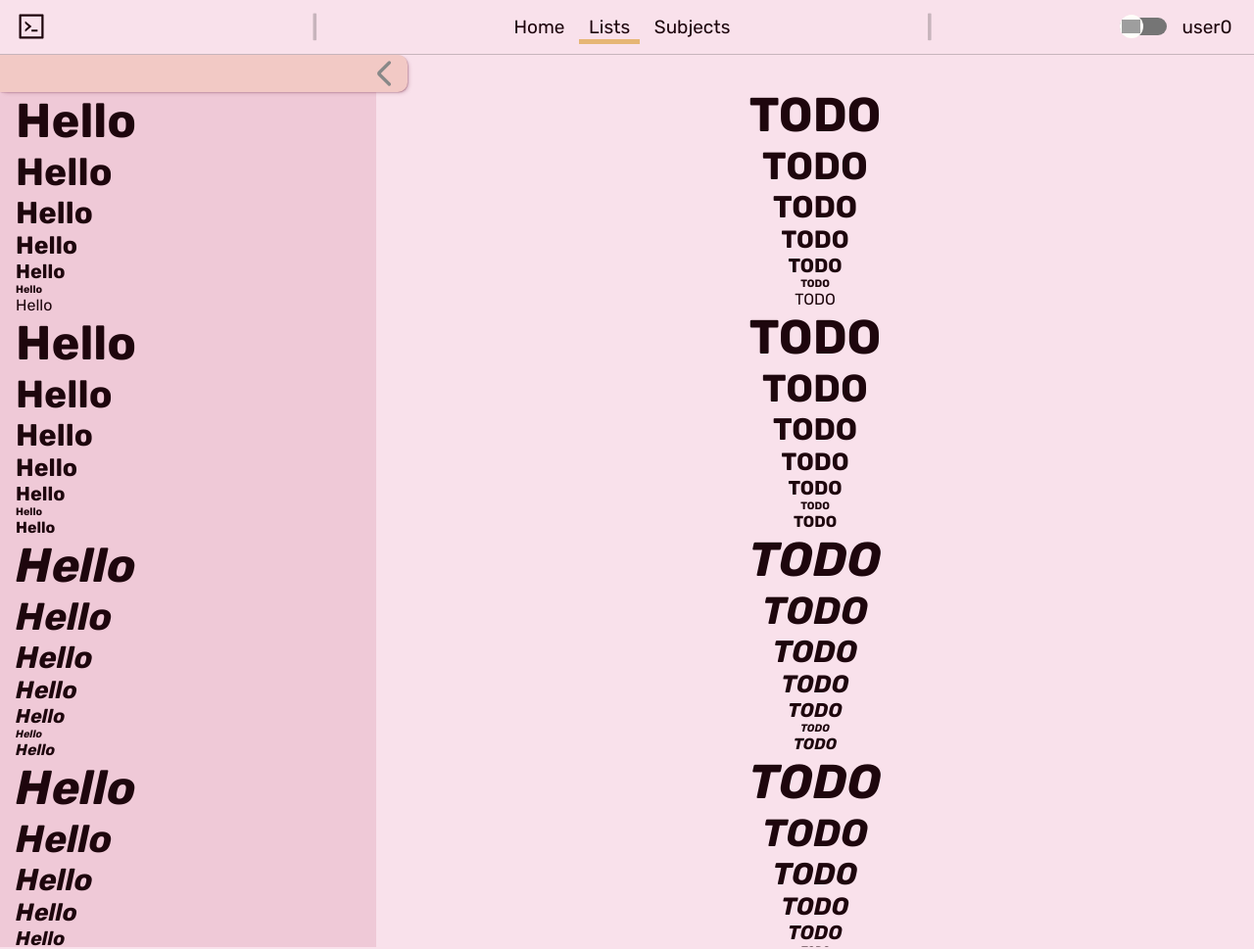
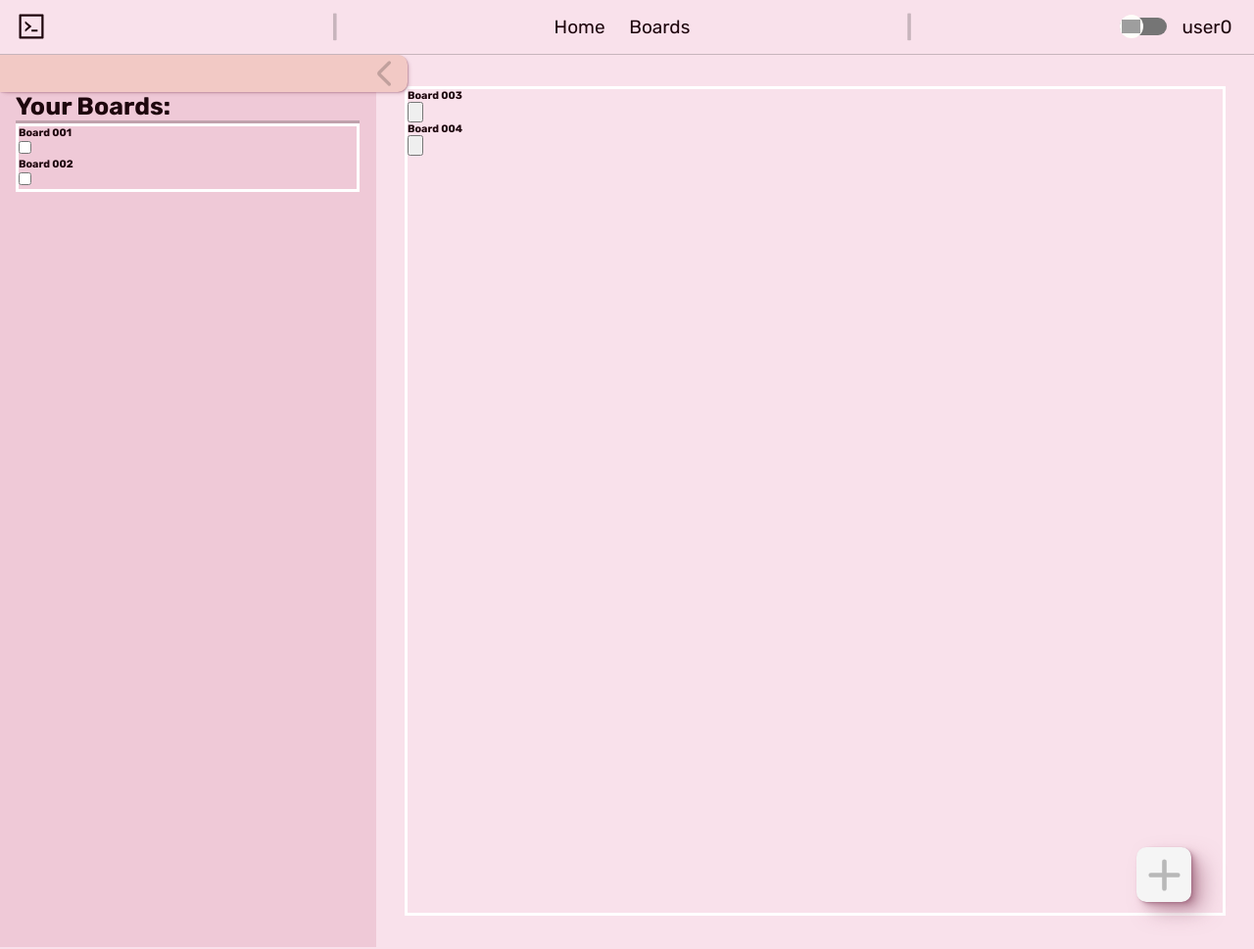
Before and after one commit to omar-elsherbiny/IGCSE-Todo-Project, a Flask app: page /todos in a window 1280 px wide. Shown: the whole page at 98% size. Run offline with Flask 3, Linux system fonts and the light colour scheme; a user stored in the database is signed in; grey boxes are pictures that could not be loaded.

Commit message:
redesign begining

```diff
--- a/app.py
+++ b/app.py
@@ -11,10 +11,12 @@ app.config['SESSION_PERMANENT'] = False
 app.config['SESSION_TYPE'] = 'filesystem'
 Session(app)
 
-tooltips=False
+tooltips = False
+
 
 def dict_factory(cursor, row):
     return {col[0]: row[idx] for idx, col in enumerate(cursor.description)}
+
 
 def db_query(query, *params):
     connection_obj = sqlite3.connect('database.db')
@@ -30,10 +32,11 @@ def db_query(query, *params):
         connection_obj.commit()
         connection_obj.close()
 
+
 def set_tooltips(*args):
     if tooltips:
         for arg in args:
-            flash(arg,'info')
+            flash(arg, 'info')
 
 # REMOVE
 @app.route('/flash')
@@ -59,14 +62,14 @@ def receive_data():
     data_from_client = request.json
     # Process the received data as needed
     print(data_from_client)
-    tooltips = True if data_from_client['tooltips']=='true' else False
+    tooltips = True if data_from_client['tooltips'] == 'true' else False
     return {'message': 'Data received successfully'}
 
 
 @app.route('/')
 @login_required
 def index():
-    set_tooltips('Welcome here','test','hehehehe')
+    set_tooltips('Welcome here', 'test', 'hehehehe')
     return render_template('index.html')
 
 
@@ -75,11 +78,11 @@ def index():
 def todos():
     return render_template('todos.html')
 
-
+# REMOVE
 @app.route('/subjects', methods=['GET', 'POST'])
 @login_required
 def subjects():
-    return render_template('subjects.html')
+    return render_template('ihatemyself.html')
 
 
 @app.route('/signup', methods=['GET', 'POST'])
@@ -99,7 +102,7 @@ def signup():
 
         rows = db_query('SELECT * FROM users WHERE username = ?',
                         request.form.get('username'))
-        print("rows:::::: ",rows)
+        print("rows:::::: ", rows)
 
         if len(rows) != 0:
             return raise_error('Username already taken', request.path)
--- a/static/main.css
+++ b/static/main.css
@@ -1,5 +1,6 @@
 main {
     padding: 2rem;
+    overflow-x: hidden;
     flex: 1;
     background-color: var(--background);
     display: flex;
@@ -128,15 +129,13 @@ input[data-autocompleted] {background-color: transparent !important;}
     box-shadow: var(--shadow-elevation-medium);
 }
 
-.dropbox{
+.dropzone{
     border: solid #fff;
 }
+.dropzone.dragover {
+    border: solid #00f;
+}
 .draggable {
-    /*################################################################## fix ya 3am el 7ag*/
-    padding: 1rem;
-    background-color: var(--secondary);
-    border: solid #fff;
-    border-radius: 10px;
     cursor: move;
     cursor: grab;
 }
@@ -146,6 +145,14 @@ input[data-autocompleted] {background-color: transparent !important;}
     cursor: grabbing;
 }
 /*######################## containers*/
+
+.board_minimised {
+    border: solid #000;
+}
+.board_maximised {
+    border: solid #f00;
+}
+/*######################## draggable styles*/
 
 #adder_menu {
     transition: transform 0.5s ease-in-out;
--- a/static/sidebar.css
+++ b/static/sidebar.css
@@ -8,7 +8,7 @@
     transition: all .2s ease-out;
 }
 #sidebar_content {
-    padding-left: 1rem;
+    padding: 0 1rem;
     height: calc(100% - 2.4rem);
     margin-right: 1px;
     white-space: nowrap;
--- a/static/themes.js
+++ b/static/themes.js
@@ -24,7 +24,6 @@ document.addEventListener('DOMContentLoaded', function () {
 
     /*### sidebar*/
     let sb_status = localStorage.getItem('sb_status') || 'opened';
-    console.log(sb_status);
     if (sb_status) {
         document.documentElement.setAttribute('sb_status', sb_status)
         if (sb_status === 'closed') { toggleSidebar(true); }
@@ -49,7 +48,6 @@ function toggleSidebar(maintain) {
         if (current_sb_status === 'opened') {
             target_sb_status = 'closed';
         }
-        console.log(current_sb_status, target_sb_status);
         document.documentElement.setAttribute('sb_status', target_sb_status);
         localStorage.setItem('sb_status', target_sb_status);
     }
--- a/templates/account.html
+++ b/templates/account.html
@@ -6,8 +6,7 @@ Account
 
 {% block navbar1 %}
     <a class="link" href="./">Home</a>
-    <a class="link" href="./todos">Lists</a>
-    <a class="link" href="./subjects">Subjects</a>
+    <a class="link" href="./todos">Boards</a>
 {% endblock %}
 
 {% block navbar2 %}
--- a/templates/subjects.html
+++ b/templates/ihatemyself.html
@@ -1,13 +1,12 @@
 {% extends "layout.html" %}
 
 {% block title %}
-Subjects
+Boards
 {% endblock %}
 
 {% block navbar1 %}
     <a class="link" href="./">Home</a>
-    <a class="link" href="./todos">Lists</a>
-    <a class="link alt" href="./subjects">Subjects</a>
+    <a class="link" href="./todos">Boards</a>
 {% endblock %}
 
 {% block navbar2 %}
--- a/templates/index.html
+++ b/templates/index.html
@@ -6,8 +6,7 @@ Home
 
 {% block navbar1 %}
     <a class="link alt" href="./">Home</a>
-    <a class="link" href="./todos">Lists</a>
-    <a class="link" href="./subjects">Subjects</a>
+    <a class="link" href="./todos">Boards</a>
 {% endblock %}
 
 {% block navbar2 %}
--- a/templates/login.html
+++ b/templates/login.html
@@ -6,8 +6,7 @@ Log In
 
 {% block navbar1 %}
     <a class="link" href="./">Home</a>
-    <a class="link" href="./todos">Lists</a>
-    <a class="link" href="./subjects">Subjects</a>
+    <a class="link" href="./todos">Boards</a>
 {% endblock %}
 
 {% block main %}
--- a/templates/signup.html
+++ b/templates/signup.html
@@ -6,8 +6,7 @@ Sign Up
 
 {% block navbar1 %}
     <a class="link" href="./">Home</a>
-    <a class="link" href="./todos">Lists</a>
-    <a class="link" href="./subjects">Subjects</a>
+    <a class="link" href="./todos">Boards</a>
 {% endblock %}
 
 {% block main %}
--- a/templates/todos.html
+++ b/templates/todos.html
@@ -1,13 +1,12 @@
 {% extends "layout.html" %}
 
 {% block title %}
-Lists
+Boards
 {% endblock %}
 
 {% block navbar1 %}
     <a class="link" href="./">Home</a>
-    <a class="link alt" href="./todos">Lists</a>
-    <a class="link" href="./subjects">Subjects</a>
+    <a class="link" href="./todos">Boards</a>
 {% endblock %}
 
 {% block navbar2 %}
@@ -19,74 +18,54 @@ Lists
     <div id="pulltab" onclick="toggleSidebar()">
         <svg id="pulltab_open" class="hide" xmlns="http://www.w3.org/2000/svg" width="32" height="32"
             viewBox="0 0 24 24">
-            <path fill="#888888"
+            <path fill="currentColor"
                 d="m14.475 12l-7.35-7.35q-.375-.375-.363-.888t.388-.887q.375-.375.888-.375t.887.375l7.675 7.7q.3.3.45.675t.15.75q0 .375-.15.75t-.45.675l-7.7 7.7q-.375.375-.875.363T7.15 21.1q-.375-.375-.375-.888t.375-.887L14.475 12Z" />
         </svg>
         <svg id="pulltab_close" xmlns="http://www.w3.org/2000/svg" width="32" height="32" viewBox="0 0 24 24">
-            <path fill="#888888"
+            <path fill="currentColor"
                 d="m3.55 12l7.35 7.35q.375.375.363.875t-.388.875q-.375.375-.875.375t-.875-.375l-7.7-7.675q-.3-.3-.45-.675T.825 12q0-.375.15-.75t.45-.675l7.7-7.7q.375-.375.888-.363t.887.388q.375.375.375.875t-.375.875L3.55 12Z" />
         </svg>
     </div>
     <div id="sidebar_content" class="scroll">
-        <h1>Hello</h1>
-        <h2>Hello</h2>
-        <h3>Hello</h3>
-        <h4>Hello</h4>
-        <h5>Hello</h5>
-        <h6>Hello</h6>
-        <p>Hello</p>
-        <h1 style="font-weight: bold;">Hello</h1>
-        <h2 style="font-weight: bold;">Hello</h2>
-        <h3 style="font-weight: bold;">Hello</h3>
-        <h4 style="font-weight: bold;">Hello</h4>
-        <h5 style="font-weight: bold;">Hello</h5>
-        <h6 style="font-weight: bold;">Hello</h6>
-        <p style="font-weight: bold;">Hello</p>
-        <h1 style="font-style: italic;">Hello</h1>
-        <h2 style="font-style: italic;">Hello</h2>
-        <h3 style="font-style: italic;">Hello</h3>
-        <h4 style="font-style: italic;">Hello</h4>
-        <h5 style="font-style: italic;">Hello</h5>
-        <h6 style="font-style: italic;">Hello</h6>
-        <p style="font-weight: bold; font-style: italic;">Hello</p>
-        <h1 style="font-weight: bold; font-style: italic;">Hello</h1>
-        <h2 style="font-weight: bold; font-style: italic;">Hello</h2>
-        <h3 style="font-weight: bold; font-style: italic;">Hello</h3>
-        <h4 style="font-weight: bold; font-style: italic;">Hello</h4>
-        <h5 style="font-weight: bold; font-style: italic;">Hello</h5>
-        <h6 style="font-weight: bold; font-style: italic;">Hello</h6>
-        <p style="font-weight: bold; font-style: italic;">Hello</p>
+        <h4 style="border-bottom: solid var(--border-highlight);">Your Boards:</h4>
+        <div class="dropzone">
+            <div class="draggable" draggable="true">
+                <h6>Board 001</h6>
+                <input type="checkbox">
+            </div>
+            <div class="draggable" draggable="true">
+                <h6>Board 002</h6>
+                <input type="checkbox">
+            </div>
+        </div>
     </div>
 </div>
 {% endblock %}
 
 {% block main %}
-<h1>TODO</h1>
-<h2>TODO</h2>
-<h3>TODO</h3>
-<h4>TODO</h4>
-<h5>TODO</h5>
-<h6>TODO</h6>
-<p>TODO</p>
-<h1 style="font-weight: bold;">TODO</h1>
-<h2 style="font-weight: bold;">TODO</h2>
-<h3 style="font-weight: bold;">TODO</h3>
-<h4 style="font-weight: bold;">TODO</h4>
-<h5 style="font-weight: bold;">TODO</h5>
-<h6 style="font-weight: bold;">TODO</h6>
-<p style="font-weight: bold;">TODO</p>
-<h1 style="font-style: italic;">TODO</h1>
-<h2 style="font-style: italic;">TODO</h2>
-<h3 style="font-style: italic;">TODO</h3>
-<h4 style="font-style: italic;">TODO</h4>
-<h5 style="font-style: italic;">TODO</h5>
-<h6 style="font-style: italic;">TODO</h6>
-<p style="font-weight: bold; font-style: italic;">TODO</p>
-<h1 style="font-weight: bold; font-style: italic;">TODO</h1>
-<h2 style="font-weight: bold; font-style: italic;">TODO</h2>
-<h3 style="font-weight: bold; font-style: italic;">TODO</h3>
-<h4 style="font-weight: bold; font-style: italic;">TODO</h4>
-<h5 style="font-weight: bold; font-style: italic;">TODO</h5>
-<h6 style="font-weight: bold; font-style: italic;">TODO</h6>
-<p style="font-weight: bold; font-style: italic;">TODO</p>
+<div id="adder" class="close">
+    <svg onclick="toggleAdderMenu()" id="adder_icon" xmlns="http://www.w3.org/2000/svg" width="55" height="55" viewBox="0 0 24 24">
+        <path fill="currentColor"
+            d="M11 13H6q-.425 0-.712-.288T5 12q0-.425.288-.712T6 11h5V6q0-.425.288-.712T12 5q.425 0 .713.288T13 6v5h5q.425 0 .713.288T19 12q0 .425-.288.713T18 13h-5v5q0 .425-.288.713T12 19q-.425 0-.712-.288T11 18v-5Z" />
+    </svg>
+    <div id="adder_menu" class="close">
+        <div class="input_box">
+            <input name="name" type="text" placeholder="Session Text">
+        </div>
+        <div class="input_box">
+            <input name="start" type="date">
+        </div>
+        <h6>option2</h6>
+    </div>
+</div>
+<div class="dropzone" style="width: 100%; height: 100%;">
+    <div class="draggable" draggable="true">
+        <h6>Board 003</h6>
+        <input type="button">
+    </div>
+    <div class="draggable" draggable="true">
+        <h6>Board 004</h6>
+        <input type="button">
+    </div>
+</div>
 {% endblock %}
```
Also changed, not shown: static/script.js (+37 -6 lines), database.db, 2 other files.
